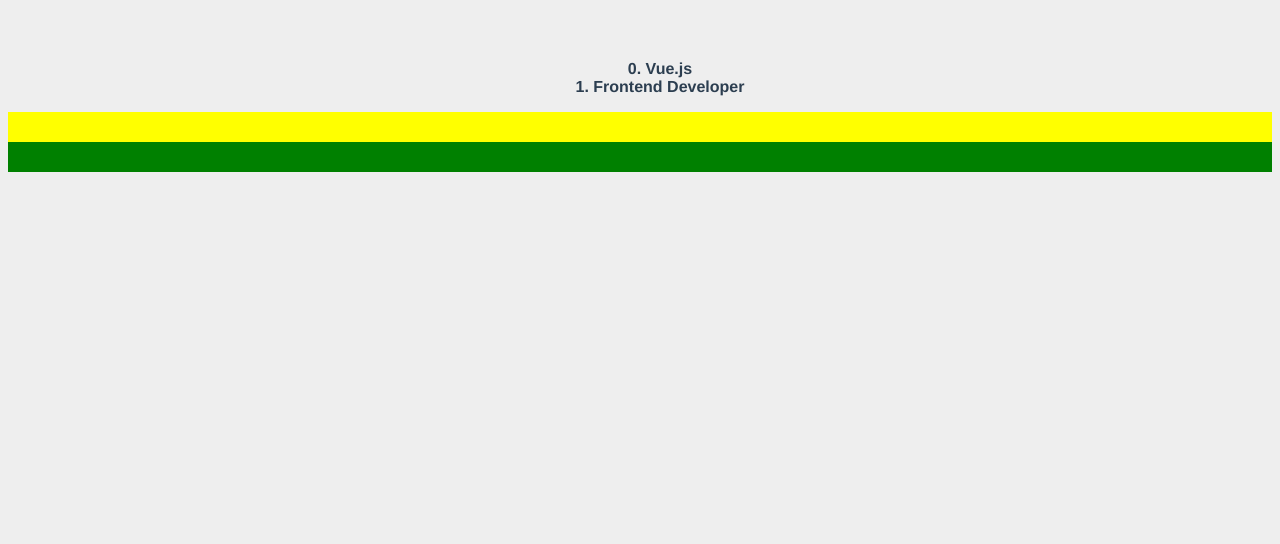
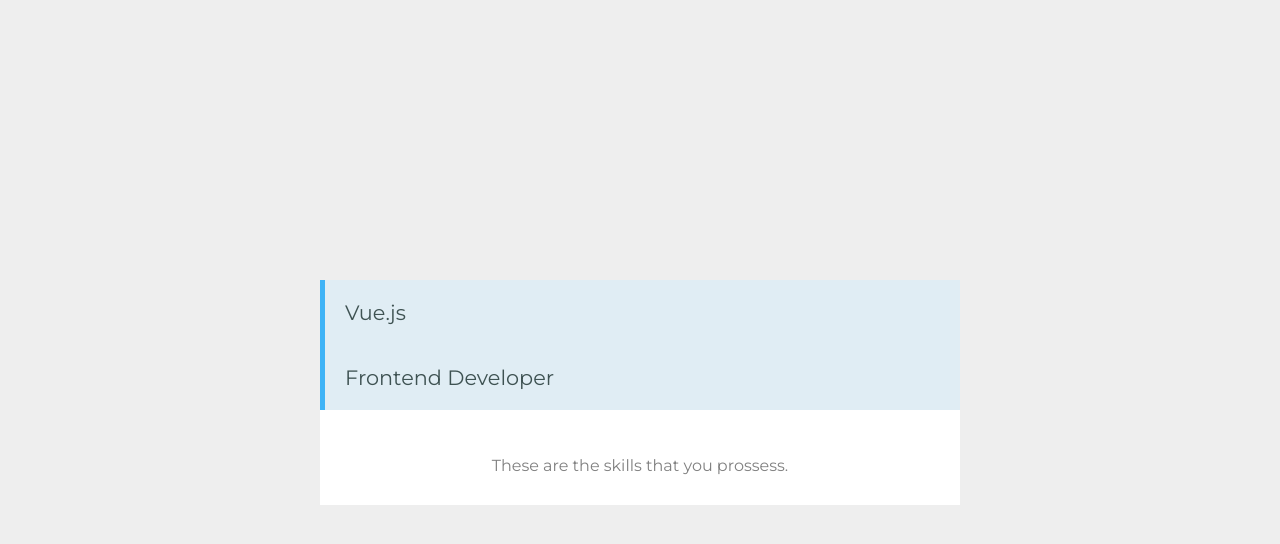
Before and after one commit to HaDooHyun/vue_project, a Vue app in the folder study2/: page / in a window 1280 px wide. Shown: the top 544 px of the page. Built offline with nearby package versions, Linux system fonts and the light colour scheme.

Commit message:
Last Vue Styling

```diff
--- a/study2/src/App.vue
+++ b/study2/src/App.vue
@@ -15,15 +15,20 @@
 </script>
 
 <style>
+@import url('https://fonts.googleapis.com/css?family=Montserrat:400,700');
 #app {
-  font-family: 'Avenir', Helvetica, Arial, sans-serif;
-  -webkit-font-smoothing: antialiased;
-  -moz-osx-font-smoothing: grayscale;
-  text-align: center;
-  color: #2c3e50;
-  margin-top: 60px;
+  width: 50%;
 }
 body {
   background-color: #EEEEEE;
+  font-family: 'Montserrat', sans-serif;
+  display: grid;
+  grid-template-rows: auto;
+  justify-items: center;
+  align-items: center;
+}
+body, html {
+  margin: 0;
+  height: 100%;
 }
 </style>
--- a/study2/src/components/Skills.css
+++ b/study2/src/components/Skills.css
@@ -1,14 +1,37 @@
+.container {
+    box-shadow: 0px 0px 40px lightgray;
+}
+
+.holder {
+    background: #fff;
+}
+
 ul {
+    margin: 0;
+    padding: 0;
     list-style-type: none;
 }
-li {
-    font-weight: bold;
+
+ul li {
+    padding: 20px;
+    font-size: 1.3em;
+    background-color: #E0EDF4;
+    border-left: 5px solid #3EB3F6;
+    color: #3E5252;
 }
+
+p {
+    text-align: center;
+    padding: 30px 0;
+    color: gray;
+}
+
 .alert {
     background-color: yellow;
     width: 100%;
     height: 30px;
 }
+
 .show {
     background-color: green;
     width: 50%;
--- a/study2/src/components/Skills.vue
+++ b/study2/src/components/Skills.vue
@@ -2,10 +2,9 @@
   <div class="skills">
     <div class="holder">
       <ul>
-        <li v-for="(data, index) in skills" :key='index'>{{index}}. {{data.skill}}</li>
+        <li v-for="(data, index) in skills" :key='index'>{{data.skill}}</li>
       </ul>
-      <div v-bind:class="alertObject"></div>
-      <div v-bind:style="{ backgroundColor: styleObject.bgColor, width: styleObject.bgWidth, height: styleObject.bgHeight }"></div>
+      <p>These are the skills that you prossess.</p>
     </div>
   </div>
 </template>
```
